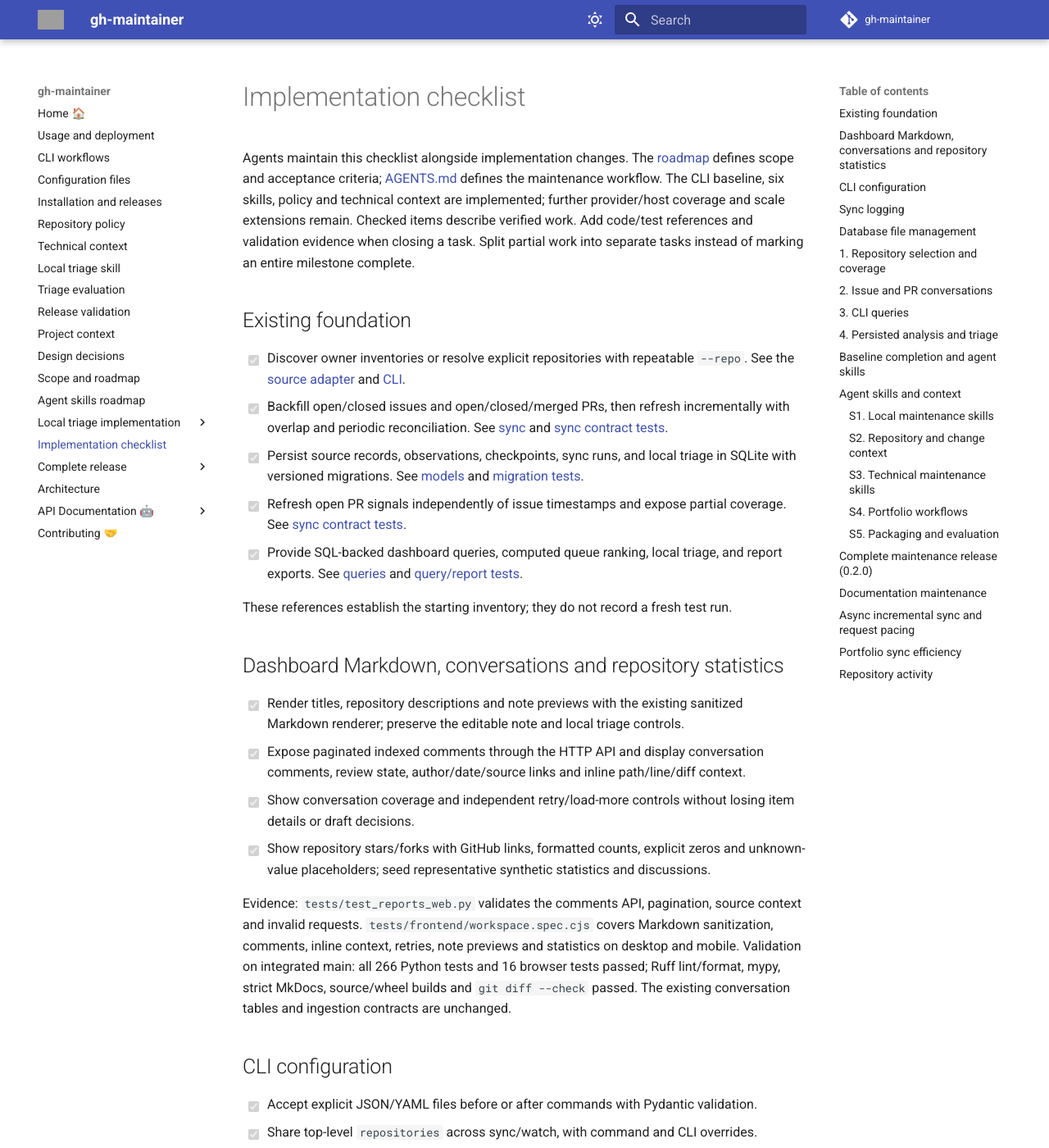
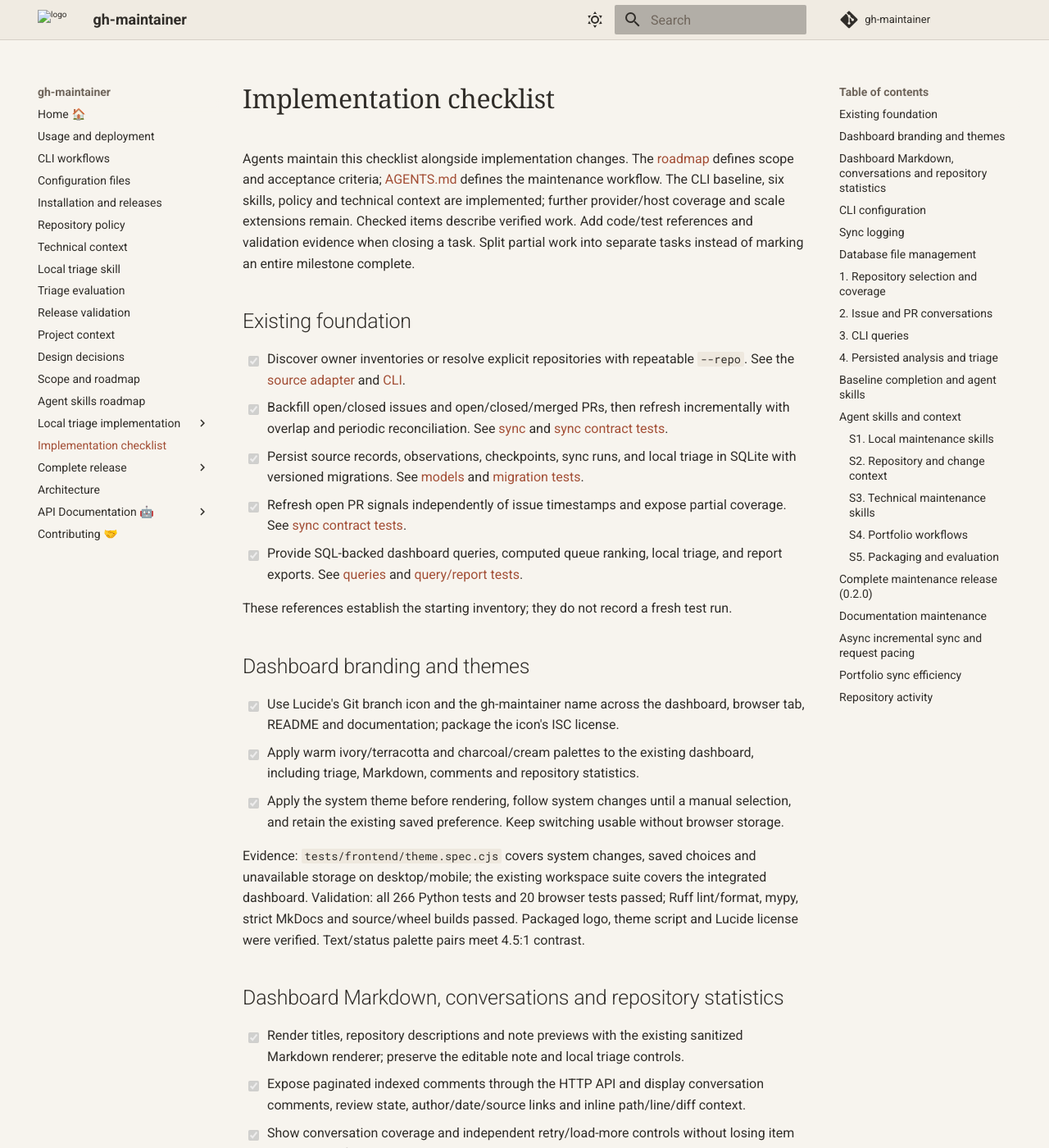
Before and after one commit to jufty-bot/gh-maintainer, an MkDocs documentation site: the page built from docs/checklist.md, in a window 1280 px wide and 1400 px high. Shown: the whole window at 82% size. Built offline with MkDocs 1.6.1 and Material for MkDocs 9.7.7, drawn with Linux system fonts in a browser that asks for light colours; comment, search, counter and statistics services are not loaded; grey boxes are pictures that could not be loaded.

Commit message:
✨ Add simple Git branding and warm light and dark themes

```diff
--- a/docs/checklist.md
+++ b/docs/checklist.md
@@ -25,6 +25,22 @@ Split partial work into separate tasks instead of marking an entire milestone co
   [query/report tests](https://github.com/jufty-bot/gh-maintainer/blob/main/tests/test_reports_web.py).
 
 These references establish the starting inventory; they do not record a fresh test run.
+
+## Dashboard branding and themes
+
+- [x] Use Lucide's Git branch icon and the gh-maintainer name across the dashboard,
+  browser tab, README and documentation; package the icon's ISC license.
+- [x] Apply warm ivory/terracotta and charcoal/cream palettes to the existing dashboard,
+  including triage, Markdown, comments and repository statistics.
+- [x] Apply the system theme before rendering, follow system changes until a manual
+  selection, and retain the existing saved preference. Keep switching usable without
+  browser storage.
+
+Evidence: `tests/frontend/theme.spec.cjs` covers system changes, saved choices and
+unavailable storage on desktop/mobile; the existing workspace suite covers the integrated
+dashboard. Validation: all 266 Python tests and 20 browser tests passed; Ruff lint/format,
+mypy, strict MkDocs and source/wheel builds passed. Packaged logo, theme script and
+Lucide license were verified. Text/status palette pairs meet 4.5:1 contrast.
 
 ## Dashboard Markdown, conversations and repository statistics
 
--- /dev/null
+++ b/docs/stylesheets/extra.css
@@ -0,0 +1,36 @@
+[data-md-color-scheme="default"] {
+    --md-default-bg-color: #f7f4ee;
+    --md-default-fg-color: #302d29;
+    --md-default-fg-color--light: #6f655b;
+    --md-primary-fg-color: #f0ebe2;
+    --md-primary-bg-color: #302d29;
+    --md-primary-bg-color--light: #6f655b;
+    --md-code-bg-color: #eee8de;
+    --md-code-fg-color: #302d29;
+    --md-typeset-a-color: #a34f36;
+    --md-accent-fg-color: #a34f36;
+    --md-accent-fg-color--transparent: #a34f361a;
+}
+
+[data-md-color-scheme="slate"] {
+    --md-default-bg-color: #282420;
+    --md-default-fg-color: #eee7dc;
+    --md-default-fg-color--light: #bdb1a3;
+    --md-primary-fg-color: #322b25;
+    --md-primary-bg-color: #eee7dc;
+    --md-primary-bg-color--light: #bdb1a3;
+    --md-code-bg-color: #322b25;
+    --md-code-fg-color: #eee7dc;
+    --md-typeset-a-color: #e2a18a;
+    --md-accent-fg-color: #e2a18a;
+    --md-accent-fg-color--transparent: #e2a18a1a;
+}
+
+.md-header {
+    box-shadow: none;
+    border-bottom: 1px solid #6f655b33;
+}
+.md-content h1 {
+    font-family: Georgia, "Times New Roman", serif;
+    color: var(--md-default-fg-color);
+}
--- a/mkdocs.yaml
+++ b/mkdocs.yaml
@@ -1,6 +1,9 @@
 # $schema: https://squidfunk.github.io/mkdocs-material/schema.json
 
 site_name: gh-maintainer
+site_description: Keep good projects moving. A local maintenance queue for your GitHub repositories.
+extra_css:
+    - stylesheets/extra.css
 nav:
     - Home 🏠: index.md
     - Usage and deployment: usage.md
@@ -29,8 +32,8 @@ nav:
     - API Documentation 🤖: reference/
     - Contributing 🤝: contributing.md
 theme:
-    favicon: https://juftin.com/favicon.ico
-    logo: https://raw.githubusercontent.com/juftin/juftin/main/static/juftin.png
+    favicon: assets/brand-mark.svg
+    logo: assets/brand-mark.svg
     name: material
     features:
         - navigation.tracking
@@ -40,13 +43,15 @@ theme:
     palette:
         - media: "(prefers-color-scheme: light)"
           scheme: default
-          accent: purple
+          primary: custom
+          accent: custom
           toggle:
               icon: material/weather-sunny
               name: Switch to dark mode
         - media: "(prefers-color-scheme: dark)"
           scheme: slate
-          primary: black
+          primary: custom
+          accent: custom
           toggle:
               icon: material/weather-night
               name: Switch to light mode
```
Also changed, not shown: README.md (+4 -0 lines), docs/gen_pages.py (+7 -0 lines), docs/index.md (+4 -0 lines), docs/roadmap.md (+1 -0 lines), src/gh_maintainer/static/app.js (+0 -21 lines), src/gh_maintainer/static/index.html (+30 -9 lines), src/gh_maintainer/static/lucide-LICENSE.txt (added, +43 -0 lines), src/gh_maintainer/static/style.css (+87 -90 lines), src/gh_maintainer/static/theme.js (added, +40 -0 lines), src/gh_maintainer/static/brand-mark.svg (added), 3 other files.
